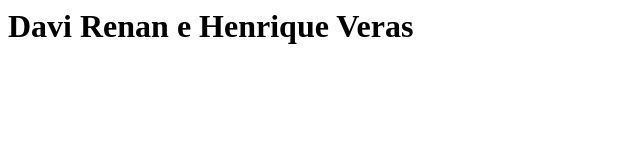
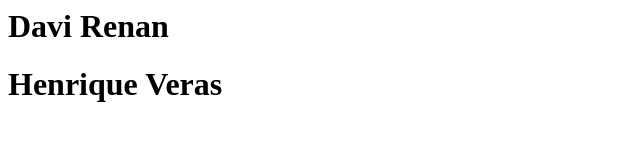
Before and after one commit to davi108info/pweb, a plain HTML site: page index.html in a window 1280 px wide. Shown: the whole page, without its empty margins (0-640 px from the left). Drawn offline with Linux system fonts and the light colour scheme.

Commit message:
Henrique

```diff
--- a/index.html
+++ b/index.html
@@ -1 +1,2 @@
-<h1>Davi Renan e Henrique Veras</h1>
+<h1>Davi Renan</h1>
+<h1>Henrique Veras</h1>
```
